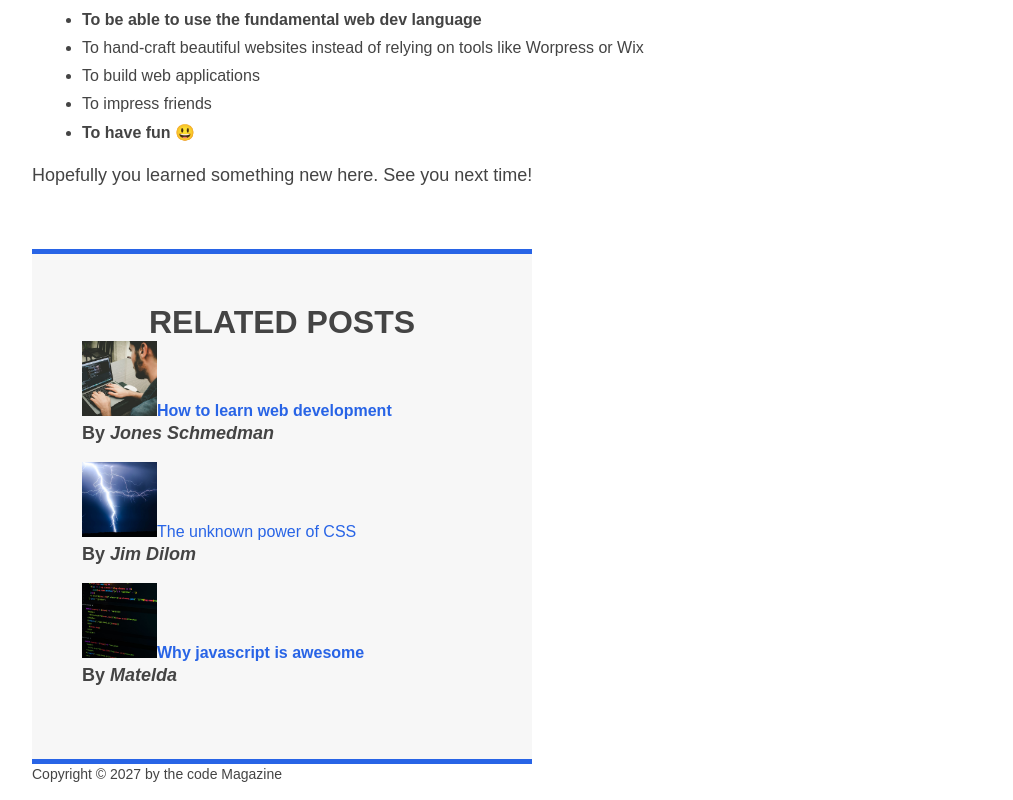
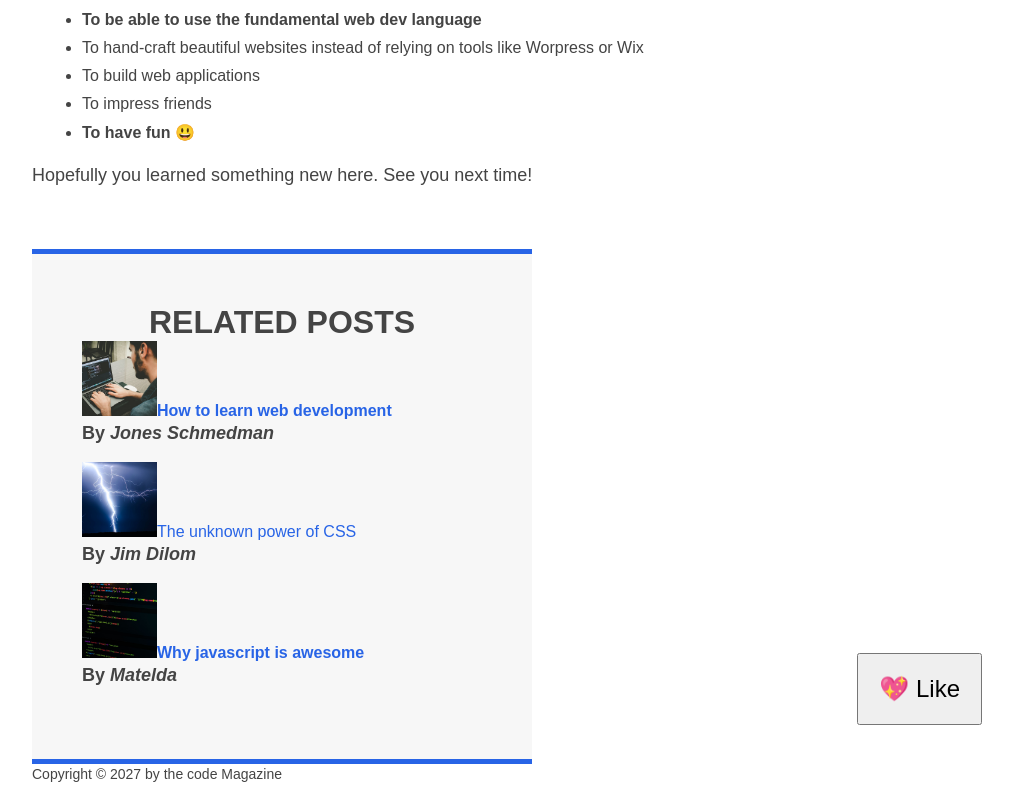
Before and after one commit to Asoo-dev/Build-Responsive-Real-World-Websites, a plain HTML site: page index.html in a window 1280 px wide. Shown: the part 1380-2180 px from the top of the page, without its empty margins (258-1271 px from the left). Drawn offline with Linux system fonts and the light colour scheme.

Commit message:
positioning

```diff
--- a/index.html
+++ b/index.html
@@ -34,6 +34,7 @@
             height="200"
             class="post-img"
           />
+          <button>💖 Like</button>
         </header>
         <p>
           All modern websites and web applications are built using three
--- a/style.css
+++ b/style.css
@@ -4,6 +4,7 @@
 }
 
 body {
+  position: relative;
   font-family: sans-serif;
   color: #444;
 }
@@ -156,6 +157,16 @@ nav a:link {
   /* padding: 20px; */
   display: inline-block;
 }
+
 nav a:link:last-child {
   margin-right: 0;
 }
+
+button {
+  font-size: 24px;
+  position: absolute;
+  right: 40px;
+  bottom: 60px;
+  padding: 20px;
+  cursor: pointer;
+}
```
